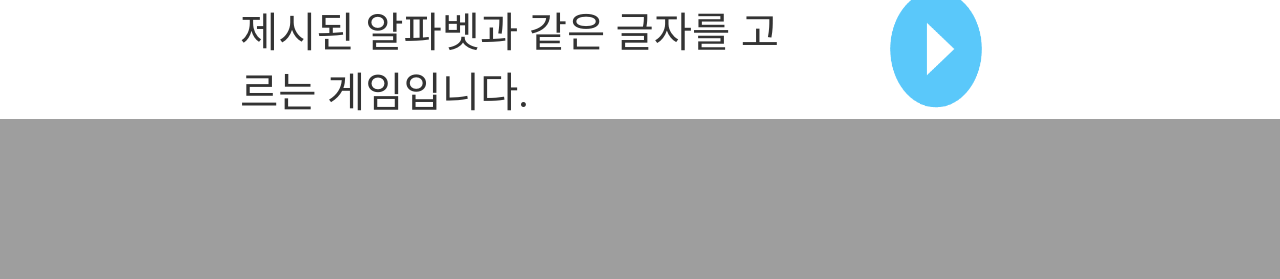
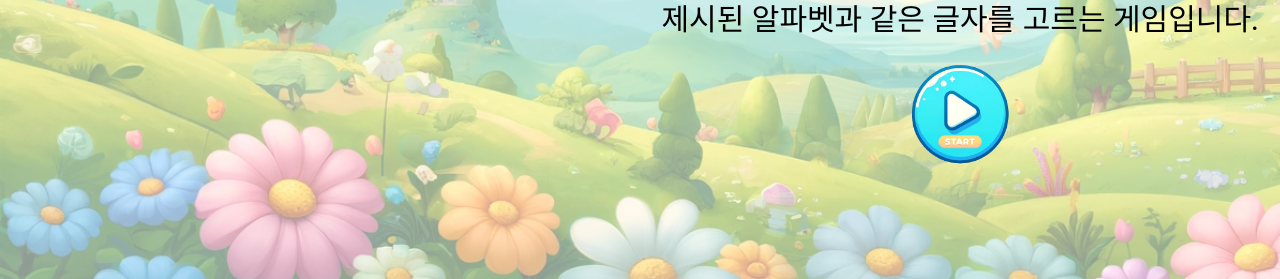
Before and after one commit to sunny7319/Hands_MediaPipe_project, a Flask app: a page that uses templates/game.html in a window 1280 px wide; the page is wider, and only the part inside the window is pictured. Shown: the part 801-1080 px from the top of that part. Before the commit the page ends 920 px from the top of that part, so only its background shows below. Run offline with Flask 3, Linux system fonts and the light colour scheme; some web fonts are replaced.

Commit message:
5/28 웹 캠 띄우기 및 페이지 레이아웃 조정

```diff
--- a/server.py
+++ b/server.py
@@ -1,17 +1,18 @@
-from flask import Flask, render_template, Response
+from flask import Flask, render_template, Response, jsonify
 import cv2
 import mediapipe as mp
 
-
 app = Flask(__name__)
-
 
 mp_hands = mp.solutions.hands
 hands = mp_hands.Hands()
 mp_draw = mp.solutions.drawing_utils
 
+# 글로벌 변수로 설정
 toggle = 0
+
 def generate_frames():
+    global toggle
     cap = cv2.VideoCapture(0)
 
     if cap.isOpened():
@@ -19,54 +20,27 @@ def generate_frames():
                                                                         # cap.get(3) = cap.get(cv2.CAP_PROP_FRAME_WIDTH)
     while True:
         success, frame = cap.read()
+        if not success:
+            break
+        else:
+            # 프레임을 좌우 반전
+            frame = cv2.flip(frame, 1)
 
-        if success:
-            frame = cv2.flip(frame, 1)
+            # 손 랜드마크 추적
+            image = cv2.cvtColor(frame, cv2.COLOR_BGR2RGB)
+            result = hands.process(image)
+            if result.multi_hand_landmarks:
+                for hand_landmarks in result.multi_hand_landmarks:
+                    mp_draw.draw_landmarks(frame, hand_landmarks, mp_hands.HAND_CONNECTIONS)
+                    toggle = 1
+
             ret, buffer = cv2.imencode('.jpg', frame)
             frame = buffer.tobytes()
             yield (b'--frame\r\n'
                    b'Content-Type: image/jpeg\r\n\r\n' + frame + b'\r\n')
 
-# def generate_frames():
-#     cap = cv2.VideoCapture(0)
-#     # cap.set(cv2.CAP_PROP_FRAME_WIDTH, 4000)  # 캠 최대 해상도가 1280x720 / ToDo 1 : cv2 함수로 늘려야 함
-#     # cap.set(cv2.CAP_PROP_FRAME_HEIGHT, 4000)  # 가로세로 기본값 640x480 ??
-
-#     toggle = 0
-
-#     if cap.isOpened():
-#         w = cap.get(3)
-#         h = cap.get(4)
-#         print('width: {}, height : {}'.format(w, h))  # 화면크기 ???x???를 프린트
-#                                                     # cap.get(3) = cap.get(cv2.CAP_PROP_FRAME_WIDTH)
-#     while True:
-#         ret, fram = cap.read()
-
-#         if ret:
-#             fram = fram[ : , int(w*1/8):int(w*7/8)]
-#             ratio = 1080/h*(4/3.)  # 전체화면 full-HD 1920x1080 기준, 현재 컴 2560x1440
-#             fram = cv2.resize(cv2.flip(fram, 1), None, fx=ratio, fy=ratio,
-#                             interpolation=cv2.INTER_LINEAR)
-#             cv2.imshow('game', fram)
-
-#             key = cv2.waitKey(10)
-
-#             if key == ord('a'):
-#                 print('key "a" pressed')  # -> 이 이벤트도 DB에 저장해보세요
-#                 print('width: {}, height : {}'.format(w*ratio, h*ratio))
-#                 toggle = 1
-
-#             elif (key & 0xFF) == 27:  # ESC 키(27?)를 누르면 break, 캠화면 닫힘
-#                 print('Closing windows')
-#                 cap.release()
-#                 cv2.destroyAllWindows()
-#                 break
-#         else:
-#             print('error')
-
 @app.route('/')
 def index():
-    # return 'random : <strong>'+str(random.random())+'</strong>'
     return render_template('index.html')
 
 @app.route('/game/<game_name>')
@@ -88,7 +62,6 @@ def game(game_name):
             'description': '제시된 알파벳과 같은 글자를 고르는 게임입니다.'
         }
     }
-
     if game_name in game_data:
         return render_template('game.html', game=game_data[game_name])
     else:
@@ -98,5 +71,11 @@ def game(game_name):
 def video_feed():
     return Response(generate_frames(), mimetype='multipart/x-mixed-replace; boundary=frame')
 
+# toggle 값을 반환하는 엔드포인트 추가
+@app.route('/toggle_status')
+def toggle_status():
+    global toggle
+    return jsonify({'toggle': toggle})
+
 if __name__ == '__main__':
     app.run(debug=True)
--- a/static/css/game.css
+++ b/static/css/game.css
@@ -12,73 +12,119 @@
 }
 
 
-body {
-    display: absolute;
-    flex-direction: column;
+html, body {
+    width: 1920px;
+    height: 1080px;
+    margin: 0;
+    padding: 0;
+    overflow: hidden;
+    background-color: #3da7ee38;
+}
+
+#loading-screen {
+    position: fixed;
+    width: 100%;
+    height: 100%;
+    top: 0;
+    left: 0;
+    background: rgba(255, 255, 255, 0.8);
+    z-index: 9999;
+    display: flex;
     justify-content: center;
     align-items: center;
-    height: 100vh;
-    margin: 0 auto;
-    min-height: 100vh;
-    max-width: 100vh;
+    font-size: 2em;
+    flex-direction: column;
+}
+
+.spinner {
+    border: 16px solid #f3f3f3; /* Light grey */
+    border-top: 16px solid #3498db; /* Blue */
+    border-radius: 50%;
+    width: 120px;
+    height: 120px;
+    animation: spin 2s linear infinite;
+}
+
+@keyframes spin {
+    0% { transform: rotate(0deg); }
+    100% { transform: rotate(360deg); }
 }
 
 .header {
-    display: absolute;
-    align-items: center;
-    padding: 10px;
-    /*background-color: white;*/
-    border-bottom: 1px solid white;
+    background-color: #ffffff8f;
+    height: 216px;
 }
 
 .back-button {
-    width: 5vw;
-    border-radius: 10vw;
-    cursor: pointer;
+    justify-content: left;
+    height: 64px;
+    margin-top: 10px;
+    margin-left: 50px;
 }
 
 h1 {
     font-family: 'Cafe24Ssurround';
-    font-size: calc(1rem + 5vw);
-    text-align: center;
-    padding-top: 1%;
-    padding-bottom: 1%;
-}
-
-#webcam-overlay {
+    font-size: 75px;
     display: flex;
     justify-content: center;
     align-items: center;
-    margin: 5% 0;
-    width: 100%;
-    height: 50%;
+    text-align: center;
+    height: 152px;
+    margin-top: -4px;
+}
+
+.main {
+    background-color: #ffffff8f;
+    display: flex;
+    flex-direction: column;
+    height: 864px;
+}
+
+.video {
+    display: flex;
+    /* flex-direction: column; */
+    justify-content: center;
+    align-items: center;
+    height: 564px;
+}
+
+.toggle-display {
+    display: flex;
+    justify-content: center;
+    align-items: center;
+    height: 50px;
 }
 
 #webcam {
+    display: flex;
     justify-content: center;
-    width: 64%;
-    height: 36%;
+    align-items: center;
+    height: 514px;
 }
 
 .play {
     display: flex;
-    justify-content: flex-end;
-    margin-right: 5%;
+    flex-direction: column;
+    justify-content: center;
+    align-items: center;
+    height: 300px;
 }
 
 .description {
     font-family: 'MaplestoryOTFBold';
-    font-size: calc(1rem + 2vw);
-    color: #333;
-    margin-top: 20px;
-    margin-right: 5vw;
+    font-size: 30px;
+    justify-content: center;
+    align-items: center;
+    text-align: center;
+    height: 75px;
+    margin-top: 25px;
 }
 
 .play-button {
-    width: 10vw;
-    display: flex;
     justify-content: center;
     align-items: center;
-    border-radius: 20vw;
-    cursor: pointer;
+    text-align: center;
+    height: 150px;
+    margin-top: -30px;
+    margin-bottom: 100px;
 }
--- a/templates/game.html
+++ b/templates/game.html
@@ -6,36 +6,10 @@
     <link rel="stylesheet" href="{{ url_for('static', filename='css/game.css') }}">
     <style>
         body {
-                background-image: url("{{ url_for('static', filename='img/gpt_background.webp') }}");
+            background-image: url("{{ url_for('static', filename='img/main_background.webp') }}");
             background-size: cover;
             background-repeat: no-repeat;
             background-position: center;
-            }
-            #loading-screen {
-                position: fixed;
-                width: 100%;
-                height: 100%;
-                top: 0;
-                left: 0;
-                background: rgba(255, 255, 255, 0.8);
-                z-index: 9999;
-                display: flex;
-                justify-content: center;
-                align-items: center;
-                font-size: 2em;
-                flex-direction: column;
-            }
-            .spinner {
-                border: 16px solid #f3f3f3; /* Light grey */
-                border-top: 16px solid #3498db; /* Blue */
-                border-radius: 50%;
-                width: 120px;
-                height: 120px;
-                animation: spin 2s linear infinite;
-            }
-            @keyframes spin {
-                0% { transform: rotate(0deg); }
-                100% { transform: rotate(360deg); }
         }
     </style>
 </head>
@@ -46,17 +20,20 @@
     </div>
     <div id="content" style="display: none;">
         <div class="header">
+            <a href="{{ url_for('index') }}">
                 <img src="{{ url_for('static', filename='img/back.png') }}" alt="뒤로가기" class="back-button">
+            </a>
             <h1>{{ game.title }}</h1>
         </div>
-            <div id="webcam-overlay">
+        <div class="main">
+            <div class="video">
+                <p class="toggle-display">Toggle: 0</p>  <!-- Toggle 값을 표시하는 요소 -->
                 <img src="{{ url_for('video_feed') }}" id="webcam" autoplay>
             </div>
             <div class="play">
-                <div class="description">
-                    {{ game.description }}
+                <p class="description">{{ game.description }}</p>
+                <img src="{{ url_for('static', filename='img/start.png') }}" alt="시작" class="play-button">
             </div>
-                <img src="{{ url_for('static', filename='img/start.png') }}" alt="시작" class="play-button">
         </div>
     </div>
 
@@ -69,11 +46,16 @@
                 document.getElementById('loading-screen').style.display = 'none';
                 document.getElementById('content').style.display = 'block';
             }); // 3초 (3000 밀리초) 지연
+
+            // 주기적으로 toggle 값을 가져와서 업데이트하는 함수
+            setInterval(function() {
+                fetch('/toggle_status')
+                    .then(response => response.json())
+                    .then(data => {
+                        document.getElementById('toggle-display').textContent = 'Toggle: ' + data.toggle;
+                    });
+            }, 5000); // 1초마다 업데이트
         };
-
-            // 웹캠 스트리밍을 video 태그에 표시
-            var video = document.getElementById('video');
-            video.src = "/video_feed";
     </script>
 </body>
 </html>
--- a/templates/index.html
+++ b/templates/index.html
@@ -5,6 +5,12 @@
         <title>Proj Main Menu</title>
         <link rel="stylesheet" href="{{ url_for('static', filename='css/main.css') }}">
         <style>
+            html, body {
+                overflow: hidden;
+                height: 100%;
+                margin: 0;
+                padding: 0;
+            }
             body {
                 background-image: url("{{ url_for('static', filename='img/gpt_background2.webp') }}");
                 background-size: cover;
```
Also changed, not shown: templates/loading.html (deleted, +0 -13 lines), static/img/back.png, static/img/main_background.webp (renamed from static/img/gpt_background.webp), static/img/main_background2.webp (renamed from static/img/gpt_background2.webp), static/img/main_background3.webp (renamed from static/img/gpt_background3.webp), static/img/main_background4.webp (renamed from static/img/gpt_background4.webp), static/img/main_background5.webp (renamed from static/img/gpt_background5.webp), static/img/main_background6.webp (renamed from static/img/gpt_background6.webp), static/img/start.png. Lines whose indentation alone changed are shown as unchanged.
